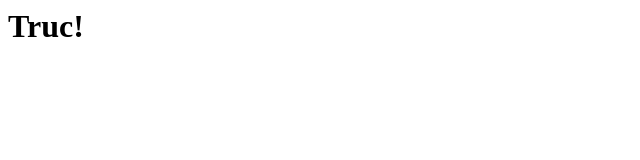
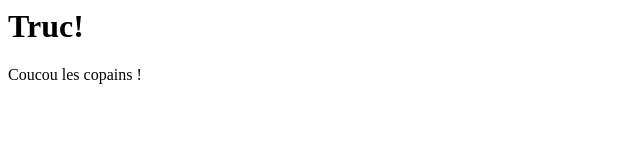
Before and after one commit to Pouicky/TestGit, a plain HTML site: page index.html in a window 1280 px wide. Shown: the whole page, without its empty margins (0-640 px from the left). Drawn offline with Linux system fonts and the light colour scheme.

Commit message:
Ajout de coucou

```diff
--- a/index.html
+++ b/index.html
@@ -4,5 +4,6 @@
 	</head>
 	<body>
 		<h1>Truc!</h1>
+		Coucou les copains !
 	</body>
 </html>
```
